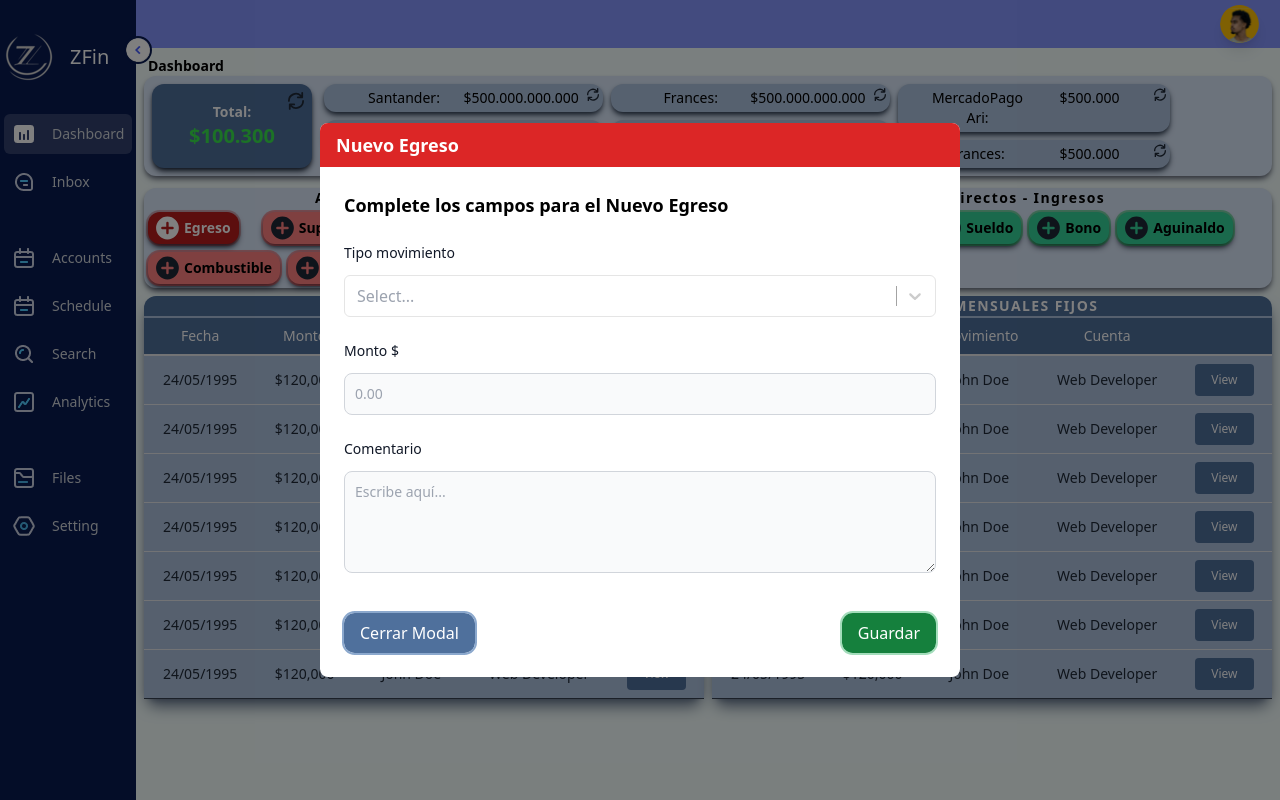
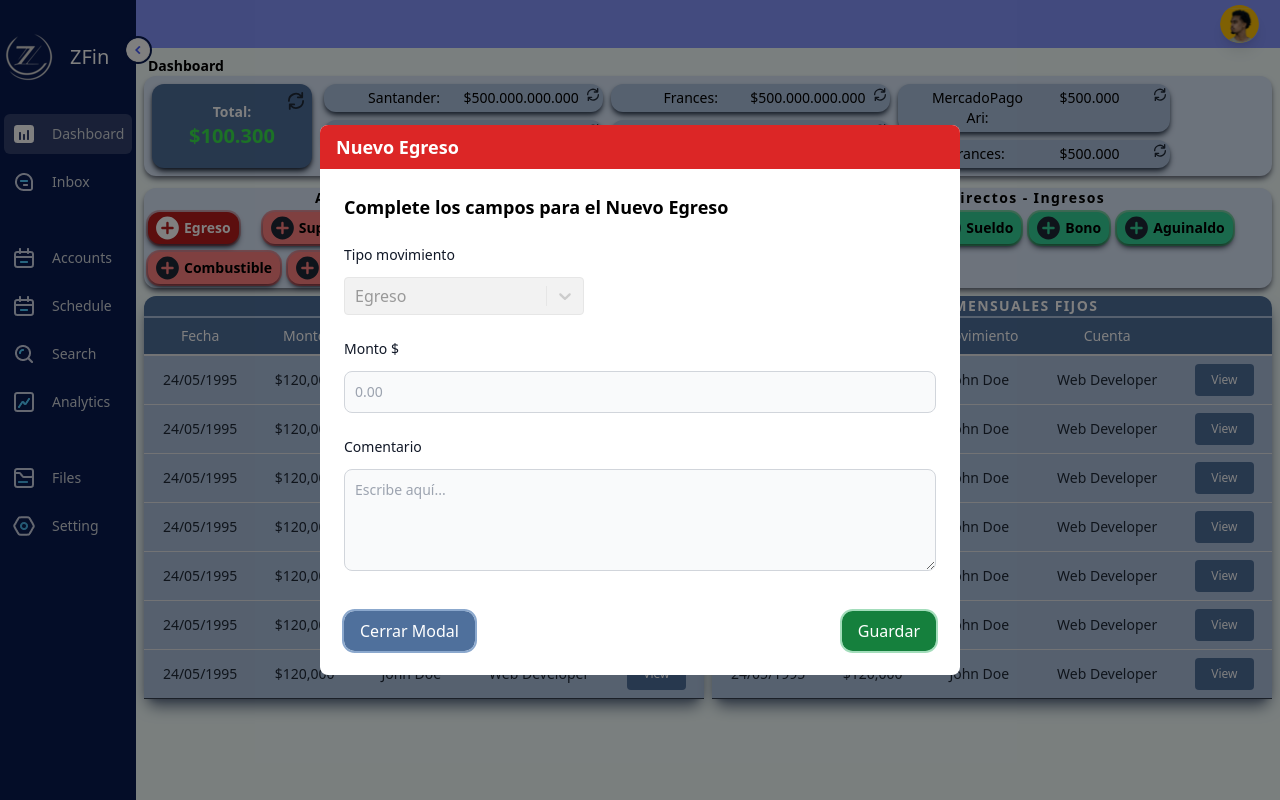
Before and after one commit to arielcareggio/zfin-panel-react, a React (Vite) app: page / in a window 1280 px wide. Both pictures are taken after a click on the button "Egreso". Built offline with nearby package versions, Linux system fonts and the light colour scheme; what react-modal-hook would draw is missing.

Commit message:
Avance en la configuración reutilizable del componente select

```diff
--- a/src/components/dashboard/accesosDirectos/Egresos.tsx
+++ b/src/components/dashboard/accesosDirectos/Egresos.tsx
@@ -88,10 +88,12 @@ function Egresos({ svgIcon }: EgresosProps) {
                 <AddMovimiento
                     isOpen={isModalOpen}
                     onClose={closeModal}
-                    dataConfig={
+                    dataConfiguracion={
                         {
                             color: "bg-red-600",
                             titulo: 'Nuevo Egreso',
+                            tipo: '2',
+                            isDisabled: true
                         }}
                     dataOpcionesSelect={opciones} />
 
--- a/src/components/dashboard/accesosDirectos/modals/AddMovimiento.tsx
+++ b/src/components/dashboard/accesosDirectos/modals/AddMovimiento.tsx
@@ -1,7 +1,7 @@
 import ReactModal from 'react-modal';
 import InputPrecio from '../../forms/InputPrecio';
 import TextArea from '../../forms/TextArea';
-import { OptionType, datosConfigSelect } from '../../../../types/Types';
+import { OptionType } from '../../../../types/Types';
 import Select from '../../forms/Select';
 
 /*
@@ -14,46 +14,50 @@ import Select from '../../forms/Select';
 interface addMovimientoProps {
   onClose: () => void;
   isOpen: boolean;
-  dataConfig: datosConfigRecibir; // Agrega el tipo adecuado para tu array aquí
+  dataConfiguracion: datosConfigRecibir; // Agrega el tipo adecuado para tu array aquí
   dataOpcionesSelect: OptionType[];
 }
 
 type datosConfigRecibir = {
-  [key: string]: string;
+  /* [key: string]: string; */
+  color: string,
+  titulo: string,
+  tipo: string,
+  isDisabled: boolean
 }
 
+function AddMovimiento({ onClose, isOpen, dataConfiguracion, dataOpcionesSelect }: addMovimientoProps) {
 
-function AddMovimiento({ onClose, isOpen, dataConfig, dataOpcionesSelect }: addMovimientoProps) {
   return (
     <ReactModal
       isOpen={isOpen}
       onRequestClose={onClose}
-      contentLabel={dataConfig.titulo}
+      contentLabel={dataConfiguracion.titulo}
       overlayClassName="fixed inset-0 flex justify-center items-center z-50 bg-black bg-opacity-50"
       className="flex justify-center items-center w-10/12 xl:w-6/12" //Acá se maneja el tamaño del modal
     >
       <div className="bg-white rounded-lg w-full">
 
         {/* Barra de título */}
-        <div className={`${dataConfig.color} text-white py-2 px-4 rounded-t-lg`}>
-          <h2 className="text-lg font-semibold">{dataConfig.titulo}</h2>
+        <div className={`${dataConfiguracion.color} text-white py-2 px-4 rounded-t-lg`}>
+          <h2 className="text-lg font-semibold">{dataConfiguracion.titulo}</h2>
         </div>
 
         {/* Contenedor del modal */}
         <div className='p-6'>
-          <h2 className="text-lg font-semibold mb-2">Complete los campos para el {dataConfig.titulo}</h2>
+          <h2 className="text-lg font-semibold mb-2">Complete los campos para el {dataConfiguracion.titulo}</h2>
 
           {/* VERRR FILTRO: https://codepen.io/dixie0704/pen/jOVxGXL */}
           <div className='grid gap-6 mb-6 mt-6 md:grid-cols-1'>
-            <Select opciones={dataOpcionesSelect} datosConfigSelect={
-                {
-                  id: 'select_1',
-                  placeholder: 'Seleccione un tipo 1',
-                  size: 'w-60',
-                  required: 'required'
-                }
+            <Select opciones={dataOpcionesSelect} dataConfig={
+              {
+                name: 'select_1',
+                placeholder: 'Seleccione un tipo',
+                size: 'w-60',
+                required: true,
+                isDisabled: dataConfiguracion.isDisabled,
               }
-            />
+            }/>
             <InputPrecio />
             <TextArea />
           </div>
--- a/src/components/dashboard/forms/Select.tsx
+++ b/src/components/dashboard/forms/Select.tsx
@@ -12,13 +12,14 @@ import { OptionType, datosConfigSelect } from '../../../types/Types';
         - tamaño
     */
 
-export default function App({ opciones }: { opciones: OptionType[] }, dataConfig: datosConfigSelect ) {
+export default function App({ opciones, dataConfig }: { opciones: OptionType[], dataConfig: datosConfigSelect }) {
 
   const [selectedOption, setSelectedOption] = useState<OptionType | null>(null);
 
   const onChange = (option: OptionType | null, actionMeta: ActionMeta<OptionType>) => {
     console.log(option);
     setSelectedOption(option);
+    //console.log(defaultValue);
   };
 
   return (
@@ -28,16 +29,19 @@ export default function App({ opciones }: { opciones: OptionType[] }, dataConfig
         Tipo movimiento
       </label>
       <Select
+        name={dataConfig.name}
         isClearable={true}
         isSearchable={true}
-        value={selectedOption}
+        //value={selectedOption} //No va xq hace conflicto con el defaultValue
         onChange={onChange}
         options={opciones}
+        defaultValue={opciones[1]}
         placeholder={dataConfig.placeholder}
         /* styles={customStyles} */
-        className="my-react-select-container"
-        classNamePrefix="my-react-select"
-        required
+        className={`my-react-select-container ${dataConfig.size || 'w-full'}`}
+        /* classNamePrefix="my-react-select" */ //Si pongo esto no se pone gris al hacerlo disabled
+        required={dataConfig.required || false}
+        isDisabled={dataConfig.isDisabled || false}
       />
     </div>
   );
```
Also changed, not shown: src/types/Types.tsx (+4 -3 lines).
